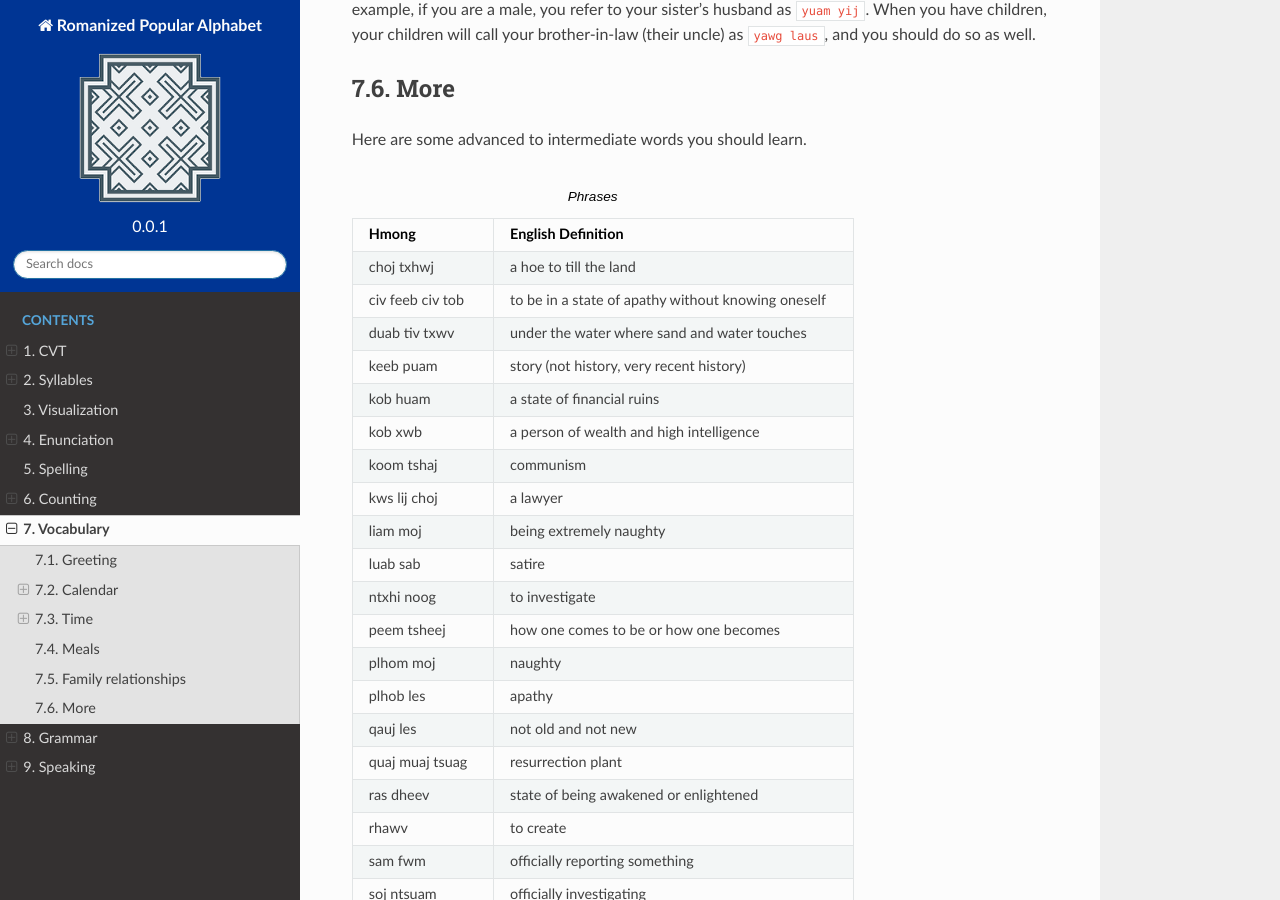
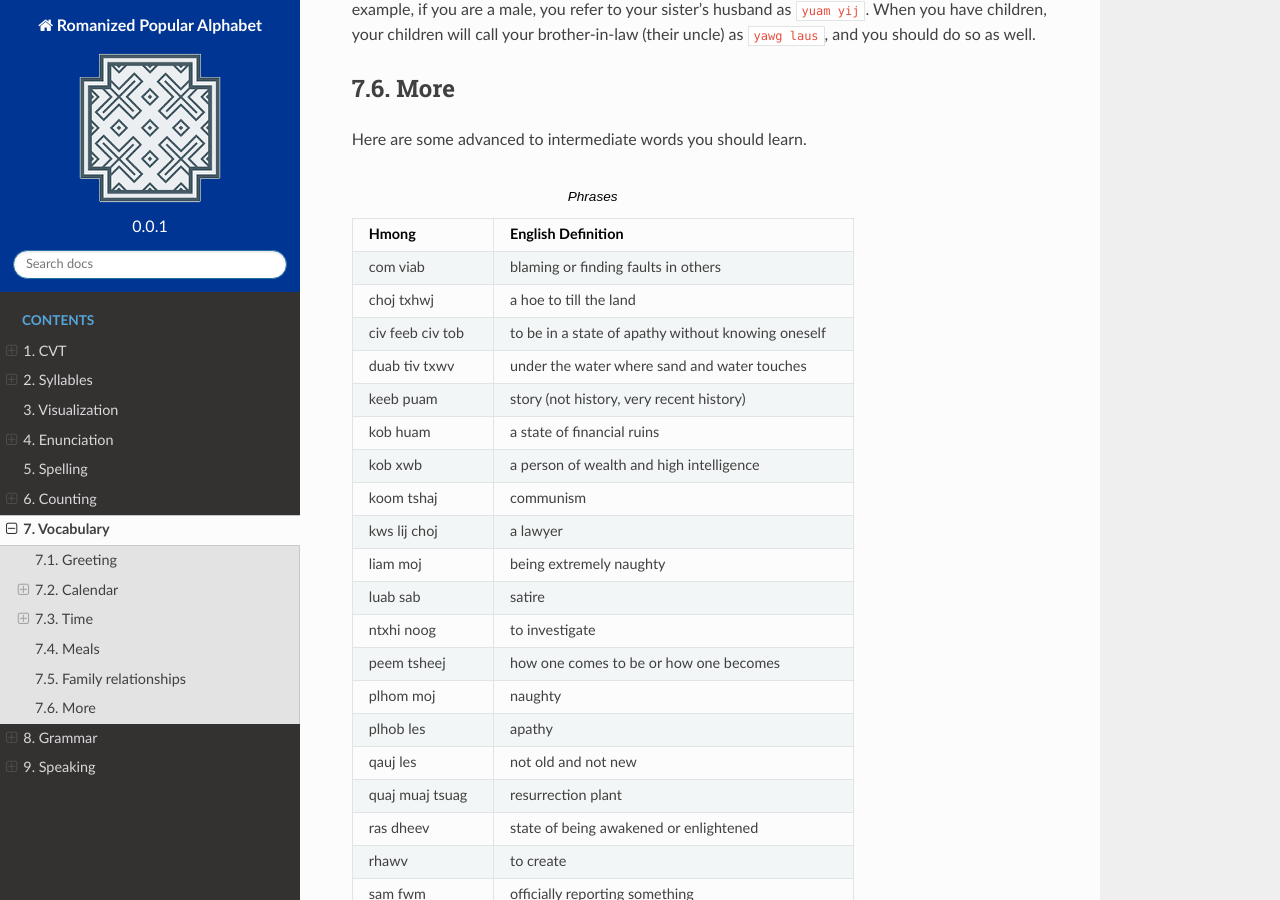
Before and after one commit to oneoffcoder/rpa, a Sphinx documentation site: the page built from source/vocabulary.rst, in a window 1280 px wide and 900 px high, scrolled down 6060 px. Built offline with Sphinx 7.4.7 and the Read the Docs theme 2.0.0, drawn with Linux system fonts in a browser that asks for light colours; a script that is not in the unit is left out; comment, search, counter and statistics services are not loaded.

Commit message:
add vocab

```diff
--- a/source/vocabulary.rst
+++ b/source/vocabulary.rst
@@ -226,6 +226,7 @@ Here are some advanced to intermediate words you should learn.
 .. csv-table:: Phrases
     :header: Hmong, English Definition
 
+    com viab, blaming or finding faults in others
     choj txhwj, a hoe to till the land
     civ feeb civ tob, to be in a state of apathy without knowing oneself
     duab tiv txwv, under the water where sand and water touches
```
